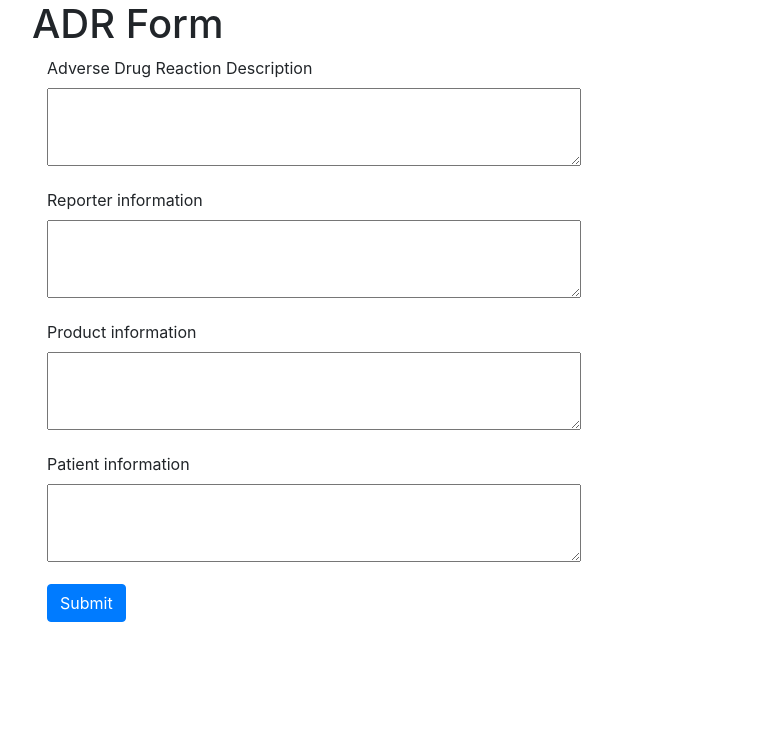
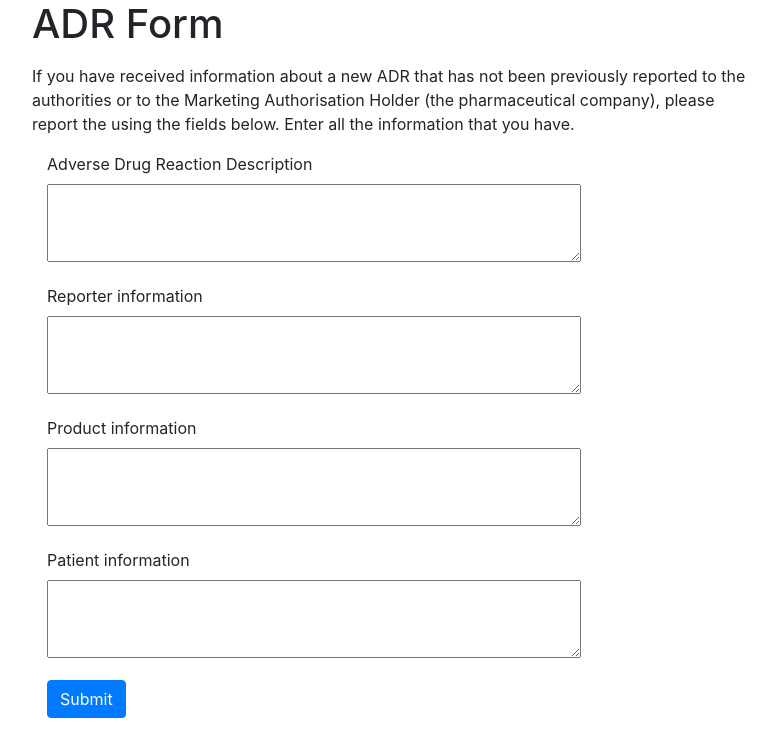
Before and after one commit to marttiah/safetydatabase, a Flask app: page /form in a window 1280 px wide. Shown: the part 56-800 px from the top of the page, without its empty margins (53-829 px from the left). Run offline with Flask 2, Linux system fonts and the light colour scheme; some libraries are stand-ins or nearby versions.

Commit message:
Update form.html

```diff
--- a/templates/form.html
+++ b/templates/form.html
@@ -20,7 +20,11 @@
       <div class="row">
         <div class="col-8">
           <h1>ADR Form</h1>
-<form action="/send" method="POST">
+          <p></p>
+          If you have received information about a new ADR that has not been previously reported to the authorities or to the Marketing Authorisation Holder (the pharmaceutical company),
+          please report the using the fields below. Enter all the information that you have.
+          <p></p>
+        <form action="/send" method="POST">
         <div class="form-group col-6">
             <label for="aedescription">Adverse Drug Reaction Description</label>
             <textarea name="aedescription" rows="3" cols="50"></textarea>
```
